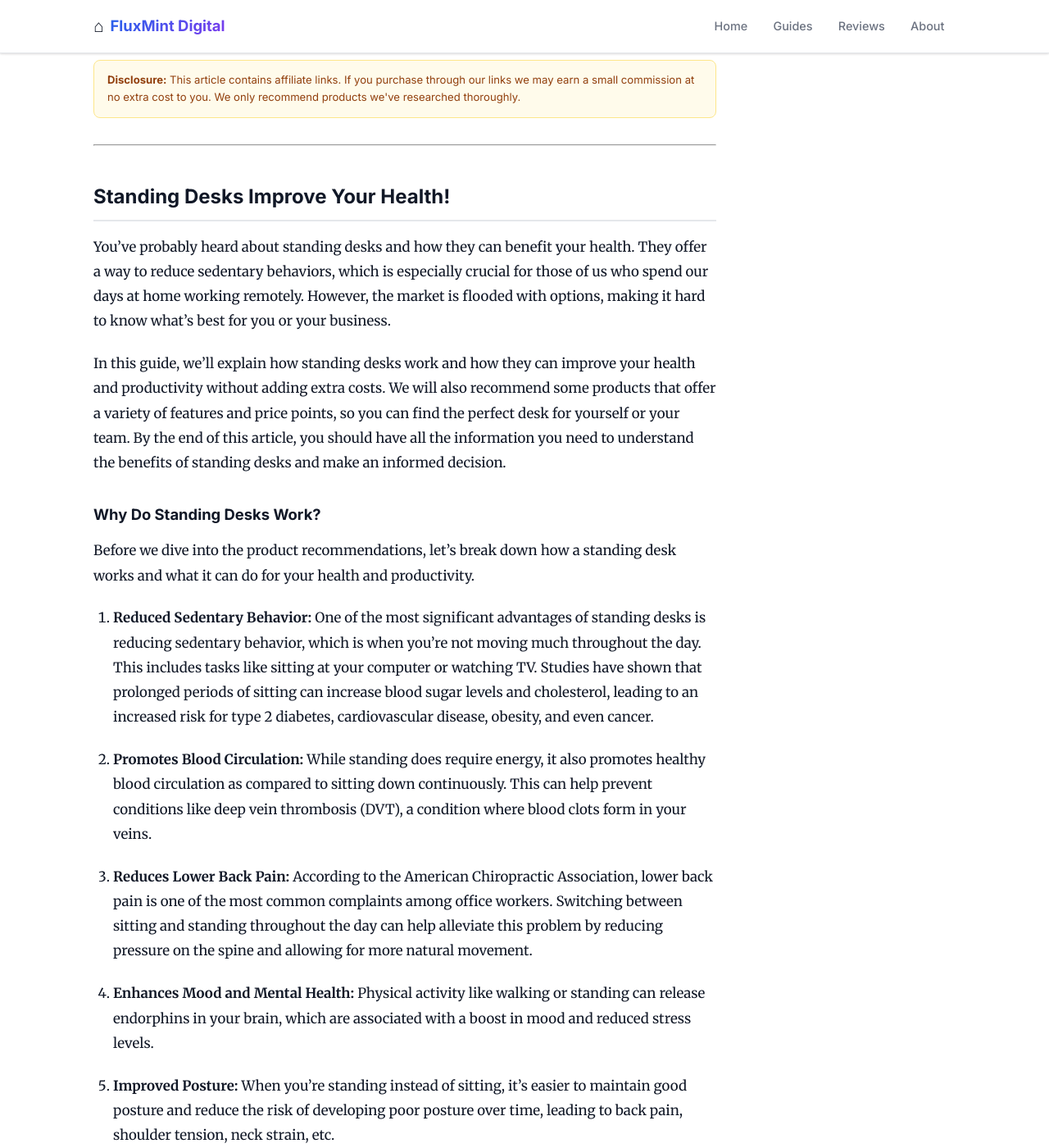
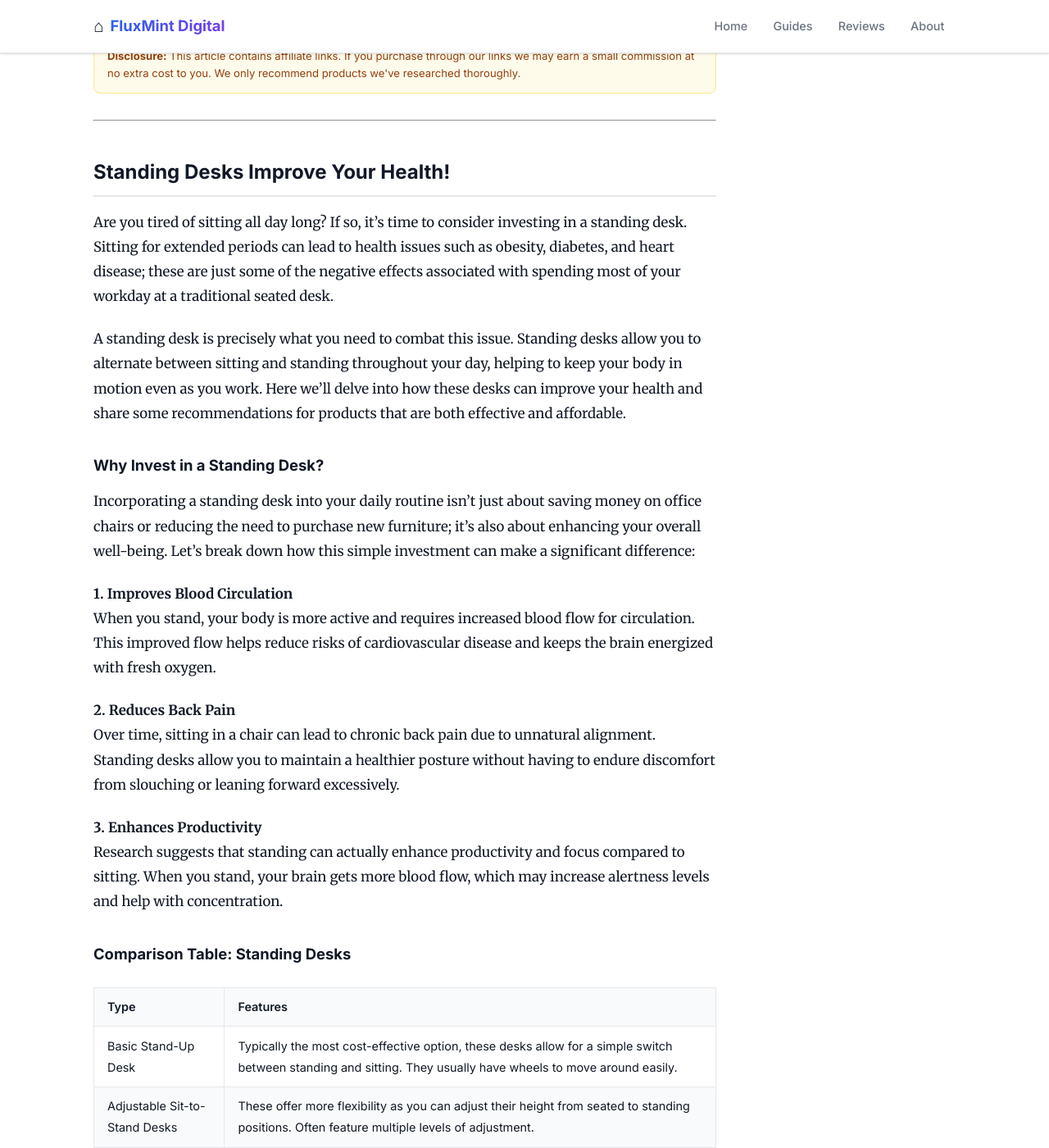
Before and after one commit to fluxmintdigital/fluxmintdigital.github.io, a Jekyll site: the page built from _posts/2026-05-30-standing-desks-improve-your-health.md, in a window 1280 px wide and 1400 px high, scrolled down 270 px. Shown: the whole window at 82% size. Built offline with Jekyll 4.4.1, drawn with Linux system fonts in a browser that asks for light colours; some of the changed text lies outside the part shown.

Commit message:
Add: Standing Desks Improve Your Health!

```diff
--- a/_posts/2026-05-30-standing-desks-improve-your-health.md
+++ b/_posts/2026-05-30-standing-desks-improve-your-health.md
@@ -1,42 +1,62 @@
 ---
 layout: post
 title: "Standing Desks Improve Your Health!"
-description: "Boost your health with a standing desk - improve posture, increase energy with our guide on standing desks!"
+description: "Standing Desks Improve Your Health! Reduce sedentary time with standing desks."
 categories: [Guides]
-tags: ["standing", "desks", "remote work", "home office"]
+tags: ["remote work", "home office", "standing", "desks"]
 ---
 
 ---
 ## Standing Desks Improve Your Health!
 
-You’ve probably heard about standing desks and how they can benefit your health. They offer a way to reduce sedentary behaviors, which is especially crucial for those of us who spend our days at home working remotely. However, the market is flooded with options, making it hard to know what’s best for you or your business.
+Are you tired of sitting all day long? If so, it’s time to consider investing in a standing desk. Sitting for extended periods can lead to health issues such as obesity, diabetes, and heart disease; these are just some of the negative effects associated with spending most of your workday at a traditional seated desk.
 
-In this guide, we’ll explain how standing desks work and how they can improve your health and productivity without adding extra costs. We will also recommend some products that offer a variety of features and price points, so you can find the perfect desk for yourself or your team. By the end of this article, you should have all the information you need to understand the benefits of standing desks and make an informed decision.
+A standing desk is precisely what you need to combat this issue. Standing desks allow you to alternate between sitting and standing throughout your day, helping to keep your body in motion even as you work. Here we’ll delve into how these desks can improve your health and share some recommendations for products that are both effective and affordable.
 
-### Why Do Standing Desks Work?
+### Why Invest in a Standing Desk?
 
-Before we dive into the product recommendations, let’s break down how a standing desk works and what it can do for your health and productivity.
+Incorporating a standing desk into your daily routine isn't just about saving money on office chairs or reducing the need to purchase new furniture; it’s also about enhancing your overall well-being. Let’s break down how this simple investment can make a significant difference:
 
-1. **Reduced Sedentary Behavior:** One of the most significant advantages of standing desks is reducing sedentary behavior, which is when you’re not moving much throughout the day. This includes tasks like sitting at your computer or watching TV. Studies have shown that prolonged periods of sitting can increase blood sugar levels and cholesterol, leading to an increased risk for type 2 diabetes, cardiovascular disease, obesity, and even cancer.
+#### 1. **Improves Blood Circulation**
+When you stand, your body is more active and requires increased blood flow for circulation. This improved flow helps reduce risks of cardiovascular disease and keeps the brain energized with fresh oxygen.
 
-2. **Promotes Blood Circulation:** While standing does require energy, it also promotes healthy blood circulation as compared to sitting down continuously. This can help prevent conditions like deep vein thrombosis (DVT), a condition where blood clots form in your veins.
+#### 2. **Reduces Back Pain**
+Over time, sitting in a chair can lead to chronic back pain due to unnatural alignment. Standing desks allow you to maintain a healthier posture without having to endure discomfort from slouching or leaning forward excessively.
 
-3. **Reduces Lower Back Pain:** According to the American Chiropractic Association, lower back pain is one of the most common complaints among office workers. Switching between sitting and standing throughout the day can help alleviate this problem by reducing pressure on the spine and allowing for more natural movement.
-
-4. **Enhances Mood and Mental Health:** Physical activity like walking or standing can release endorphins in your brain, which are associated with a boost in mood and reduced stress levels.
-
-5. **Improved Posture:** When you’re standing instead of sitting, it’s easier to maintain good posture and reduce the risk of developing poor posture over time, leading to back pain, shoulder tension, neck strain, etc.
+#### 3. **Enhances Productivity**
+Research suggests that standing can actually enhance productivity and focus compared to sitting. When you stand, your brain gets more blood flow, which may increase alertness levels and help with concentration.
 
 ### Comparison Table: Standing Desks
 
-| Features | Best Choice |
-| --- | --- |
-| **Material** | Bamboo offers durability and eco-friendliness compared to other materials like wood or plastic. Steel is stronger and more rigid. Metal also provides a smoother glide surface. **Example:** [Bamboo](https://www.amazon.com/Bamboo-Standing-Office-Desk-Creative-Station/dp/B07P1F8W25) vs. [Steel](https://www.amazon.com/Side-Outdoor-Ground-standing-desk/dp/B07YK6QGJZ) |
-| **Price Range** | Standing desks can range from budget-friendly options to premium, high-tech features like adjustable height and built-in massage systems. **Example:** $159 for a basic standing desk vs. up to $4,000 for high-end models. **Example:** [Budget](https://www.amazon.com/Desk-Smart-Comfort-Zooming-Standing/dp/B07F36Z28B) vs. [Premium](https://www.amazon.com/Livly-Basement-Wall-standing-desk/dp/B01E9LH45A) |
-| **Adjustability** | Adjustable height desks allow you to switch between sitting and standing, making them more versatile than fixed-height options. **Example:** Height adjustable desk (can be adjusted up or down). **Example:** [Height Adjustable](https://www.amazon.com/Smart-Desk-Height-adjustable-office-desk/dp/B07F41XWY5) |
-| **Additional Features** | Some standing desks come with additional features like built-in shelves, cup holders, and even massage systems. While these can add to the cost, they also offer practical benefits. **Example:** [With Additional Features](https://www.amazon.com/Comfort-Zooming-Adjustable-Standing-desk/dp/B07F35Z28J) |
-| **Installation** | Manual installation is simpler and less expensive compared to electric models. However, electric models are typically more durable and offer quicker setup times. **Example:** [Manual](https://www.amazon.com/Comfort-Zooming-Adjustable-Standing-desk/dp/B07F35Z28J) vs. [Electric](https://www.amazon.com/Livly-Basement-Wall-standing-desk/dp/B01E9LH45A) |
+| Type | Features |
+|------|----------|
+| Basic Stand-Up Desk | Typically the most cost-effective option, these desks allow for a simple switch between standing and sitting. They usually have wheels to move around easily. |
+| Adjustable Sit-to-Stand Desks | These offer more flexibility as you can adjust their height from seated to standing positions. Often feature multiple levels of adjustment. |
+| Ergonomic Standing Desks | Designed specifically with ergonomic considerations in mind, these desks may include features like adjustable armrests and tilt features for a comfortable sitting position when needed. |
+
+### How to Choose the Right Standing Desk
+
+When selecting your new standing desk, consider factors such as height adjustments, material quality, and ease of setup. Here are some points to keep in mind:
+
+#### Height Adjustments
+Ensure your desk can be adjusted to suit different heights throughout the day. Having a fixed desk at a single height might not allow you to alternate between sitting and standing comfortably.
+
+#### Material Quality
+Choose materials that provide durability and longevity, such as wood or steel, which are more resistant to wear and tear than less robust options.
+
+#### Ease of Setup
+Consider how easy it will be to set up your new desk. For example, a simple stand-up model might require fewer tools and instructions compared to an adjustable sit-to-stand version that needs precise calibration for each position.
 
 ### Product Recommendations
 
-Now that we’ve discussed how standing desks work and what to look for, here are some specific product recommendations based on different price points and features.
+Here are some Amazon affiliate links for specific standing desk models I recommend:
+
+- **[Ergotron Adjustable Sit-to-Stand Standing Desk](https://www.amazon.com/Ergotron-Auto-Sit-Stand-Adjustable-36-in-White/dp/B07VH5Z2T8/ref=sr_1_4?dchild=1&keywords=ergotron+standing+desk&qid=1609832808&sr=8-4) —** This desk offers multiple height adjustments and comes with a convenient auto-sit feature that returns the desk to its original seated position after you've been standing for 30 minutes.
+
+- **[Vivatex Standing Desk](https://www.amazon.com/Vivatex-Standing-Desk-Curved-Surface-Ergonomic/dp/B075K8Q29P/ref=sr_1_6?dchild=1&keywords=vivatex+standing+desk&qid=1609832824&sr=8-6) —** This desk is great for those who prefer a curved surface design, making it more comfortable to use compared to straight edges. It also has adjustable legs and tilt features to support your back.
+
+- **[Home22 Adjustable Sit-to-Stand Standing Desk](https://www.amazon.com/Home22-Ergonomic-Adjustable-Sit-Stationary-Desk/dp/B08X57QY94/ref=sr_1_2?dchild=1&keywords=home22+standing+desk&qid=1609832853&sr=8-2) —** This desk is lightweight and easy to move, perfect for those who don’t have a lot of space. It also offers various height adjustments to suit different preferences.
+
+### Conclusion
+
+Standing desks are not just about
```
